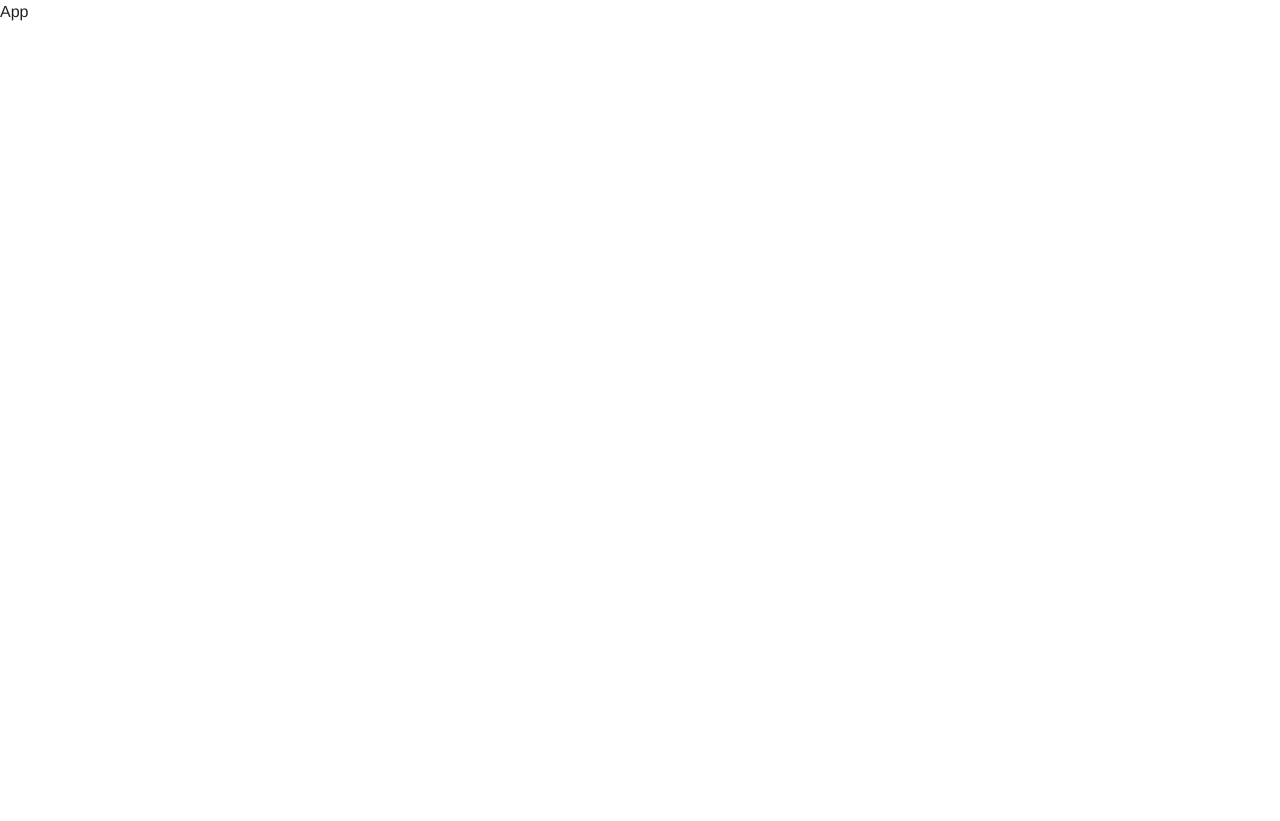
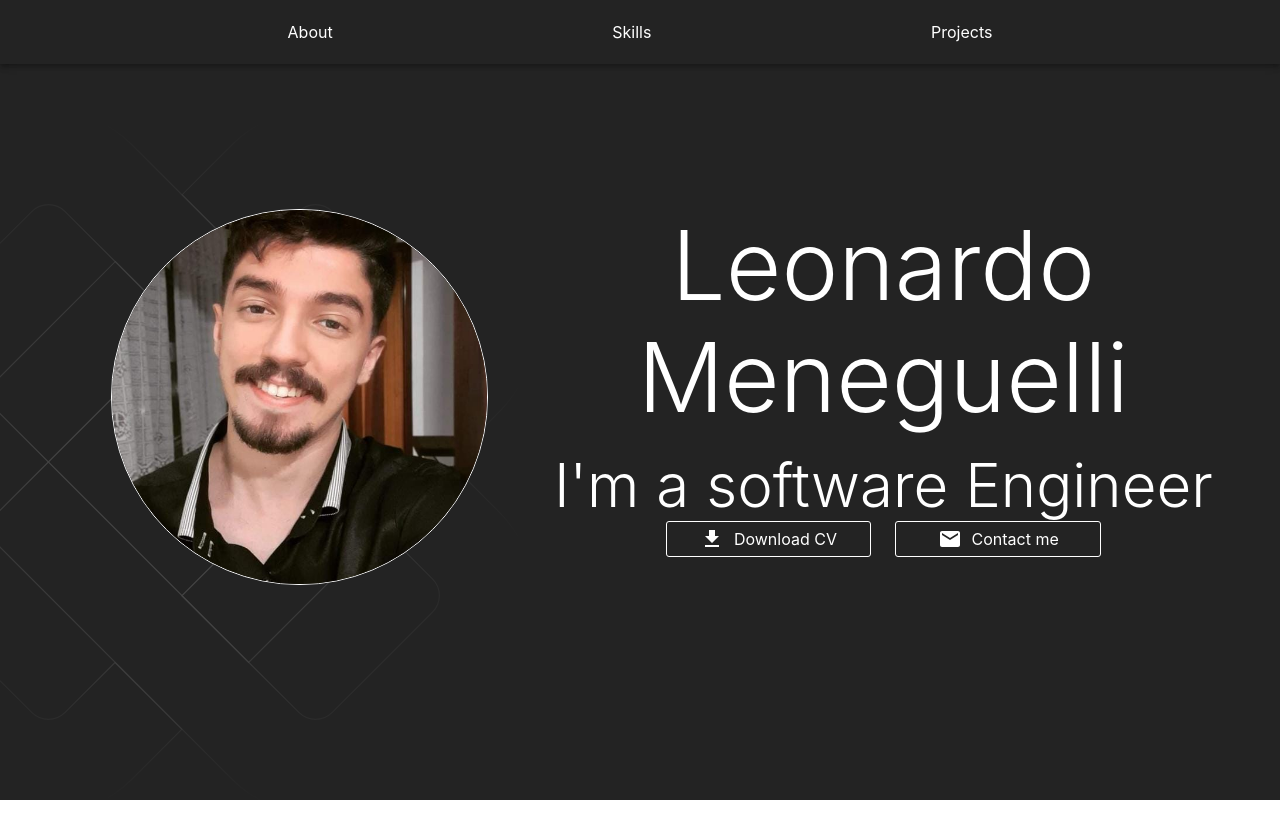
Before and after one commit to LeonardoMeneguelli1/my-portfolio, a React (Vite) app: page / in a window 1280 px wide. Before the commit the page ends 800 px from the top, so only its background shows below. Built offline with nearby package versions, Linux system fonts and the light colour scheme.

Commit message:
feat create Hero component UI

```diff
--- a/src/App.tsx
+++ b/src/App.tsx
@@ -1,10 +1,11 @@
+import Home from "./pages/Home/Home"
 
 
 const App = () => {
 
   return (
     <>
-      App
+      <Home />
     </>
   )
 }
--- /dev/null
+++ b/src/pages/Home/Home.tsx
@@ -0,0 +1,14 @@
+import Navbar from "../../components/Navbar/Navbar"
+import Hero from "./sections/Hero/Hero"
+
+const Home = () => {
+
+    return (
+      <>
+        <Navbar/>
+        <Hero/>
+      </>
+    )
+  }
+
+  export default Home
--- /dev/null
+++ b/src/pages/Home/sections/Hero/Hero.tsx
@@ -0,0 +1,74 @@
+import { Box, Container, Grid, styled, Typography } from "@mui/material";
+import Avatar from "../../../../assets/images/perfil.jpg";
+import DownloadIcon from '@mui/icons-material/Download';
+import EmailIcon from '@mui/icons-material/Email';
+import theme from "../../../../theme";
+import StyledButton from "../../../../assets/images/StyledButton";
+import { AnimatedBackground } from "../../../../components/AnimatedBackground/AnimatedBackground";
+
+const Hero = () => {
+  const StyledHero = styled("div")(({theme}) => ({
+    backgroundColor: theme.palette.primary.main,
+    height: "100vh",
+    display: "flex",
+    alignItems: "center",
+  }));
+
+  const StyledImg = styled("img")(({theme}) => ({
+    width: "80%",
+    borderRadius: "50%",
+    border: `1px solid ${theme.palette.primary.contrastText}`
+  }));
+
+  return (
+    <>
+      <StyledHero>
+        <Container maxWidth="lg">
+            <Grid container spacing={2}>
+              <Grid item xs={12} md={5}>
+                <Box position="relative">
+
+                  <Box position="absolute" width="150%" right={0} top={-100}>
+                    <AnimatedBackground/>
+                  </Box>
+                  <Box position="relative" textAlign="center">
+                    <StyledImg src={Avatar} />
+                  </Box>
+
+                </Box>
+              </Grid>
+
+            <Grid item xs={12} md={7}>
+              <Typography color="primary.contrastText" variant="h1" textAlign="center" pb={2}>Leonardo Meneguelli</Typography>
+              <Typography color="primary.contrastText" variant="h2" textAlign="center">I'm a software Engineer</Typography>
+              <Grid container display="flex" justifyContent="center" spacing={3} pb={3}>
+                <Grid item xs={12} md={4} display="flex" justifyContent="center">
+                  <StyledButton>
+                    <DownloadIcon />
+                    <Typography>
+                      Download CV
+                    </Typography>
+                  </StyledButton>
+                </Grid>
+
+                <Grid item xs={12} md={4} display="flex" justifyContent="center">
+                  <StyledButton>
+                    <EmailIcon />
+                    <Typography>
+                      Contact me
+
+                    </Typography>
+                  </StyledButton>
+                </Grid>
+              </Grid>
+
+
+            </Grid>
+          </Grid>
+        </Container>
+      </StyledHero>
+    </>
+  );
+};
+
+export default Hero;
--- a/src/theme.ts
+++ b/src/theme.ts
@@ -3,14 +3,14 @@
 let theme = createTheme({
     palette: {
         primary: {
-            main: '#3d4c41',
+            main: '#232323',
         },
         secondary: {
-            main: '#999999',
+            main: '#4f8e3e',
         },
     },
     typography:{
-        fontFamily: "Helvetica Neue",
+        fontFamily: "BlinkMacSystemFont",
     }
 });
 
```
Also changed, not shown: src/assets/images/perfil.jpg (added).
